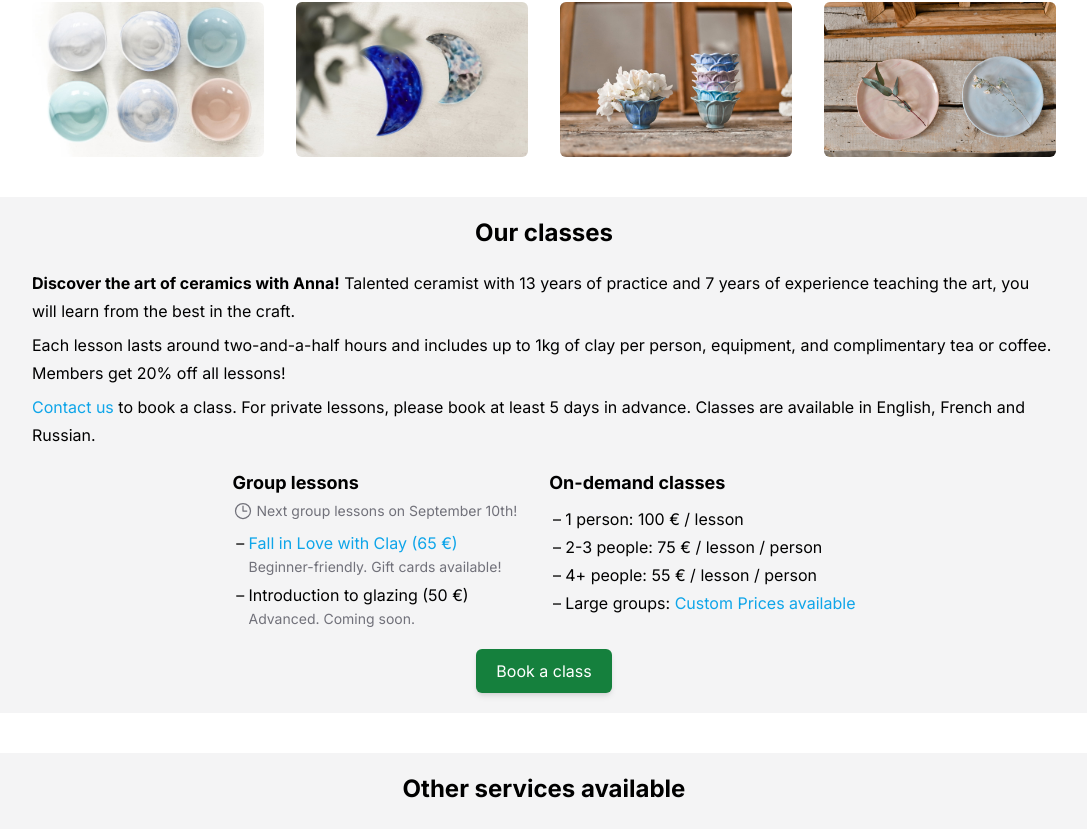
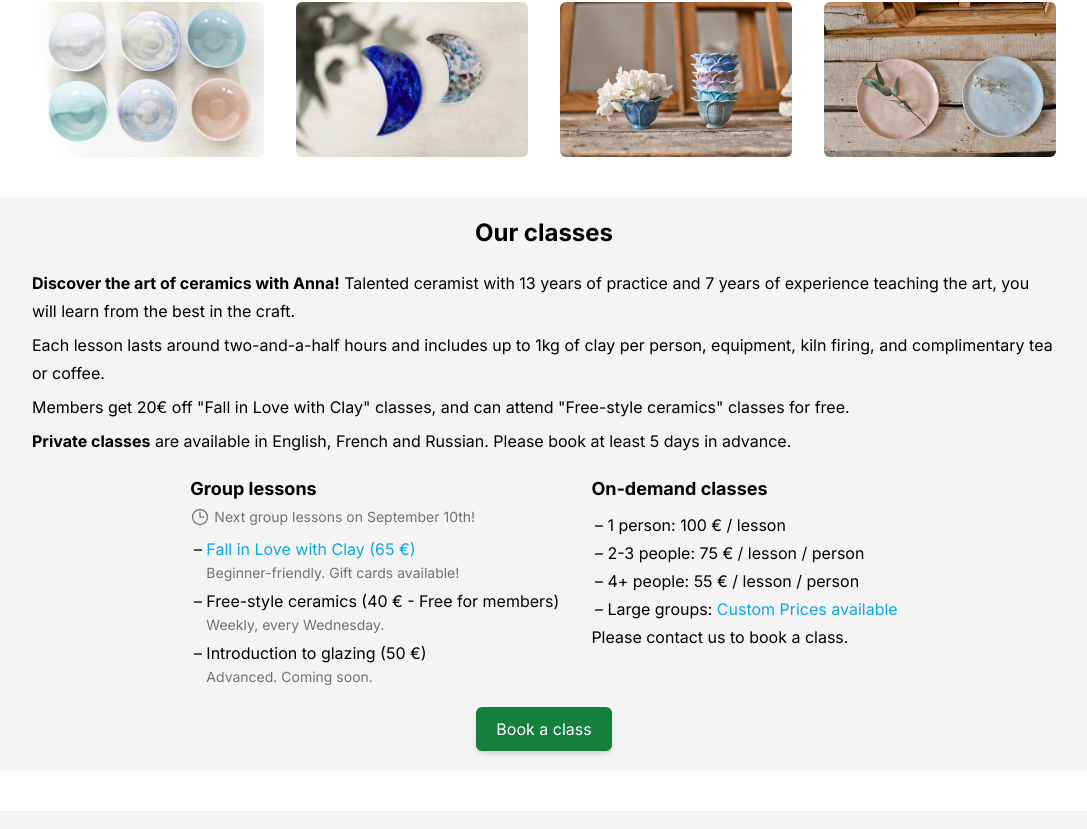
Before and after one commit to jleclanche/malinamore.studio, a Next.js app: page / in a window 1280 px wide. Shown: the part 522-1351 px from the top of the page, without its empty margins (96-1183 px from the left). Built offline with nearby package versions, Linux system fonts and the light colour scheme.

Commit message:
Update our classes

```diff
--- a/app/classes/OurClasses.tsx
+++ b/app/classes/OurClasses.tsx
@@ -15,18 +15,17 @@ const OurClasses = () => (
 			</p>
 			<p>
 				Each lesson lasts around two-and-a-half hours and includes up to 1kg of
-				clay per person, equipment, and complimentary tea or coffee. Members get
-				20% off all lessons!
+				clay per person, equipment, kiln firing, and complimentary tea or
+				coffee.
 			</p>
 			<p>
-				<EmailLink
-					email={CONTACT_EMAIL}
-					className="text-sky-500 hover:underline"
-				>
-					Contact us
-				</EmailLink>{" "}
-				to book a class. For private lessons, please book at least 5 days in
-				advance. Classes are available in English, French and Russian.
+				<Link href="/memberships">Members</Link> get 20€ off &quot;Fall in Love
+				with Clay&quot; classes, and can attend &quot;Free-style ceramics&quot;
+				classes for free.
+			</p>
+			<p>
+				<strong>Private classes</strong> are available in English, French and
+				Russian. Please book at least 5 days in advance.
 			</p>
 		</div>
 		<div className="grid justify-around grid-flow-row-dense md:grid-flow-col-dense gap-x-8 gap-y-4 max-w-5xl mx-auto">
@@ -45,6 +44,15 @@ const OurClasses = () => (
 						</Link>
 						<span className="block text-sm text-zinc-500">
 							Beginner-friendly. Gift cards available!
+						</span>
+					</li>
+					<li>
+						<ExternalLink href="https://lu.ma/malinamore.studio?utm_source=malinamore.studio&utm_medium=class-link">
+							Free-style ceramics
+						</ExternalLink>{" "}
+						(40 € - Free for members)
+						<span className="block text-sm text-zinc-500">
+							Weekly, every Wednesday.
 						</span>
 					</li>
 					<li>
@@ -71,6 +79,10 @@ const OurClasses = () => (
 						</Link>
 					</li>
 				</ul>
+				<p>
+					Please <EmailLink email={CONTACT_EMAIL}>contact us</EmailLink> to
+					book a class.
+				</p>
 			</div>
 		</div>
 		<ExternalLink
```
